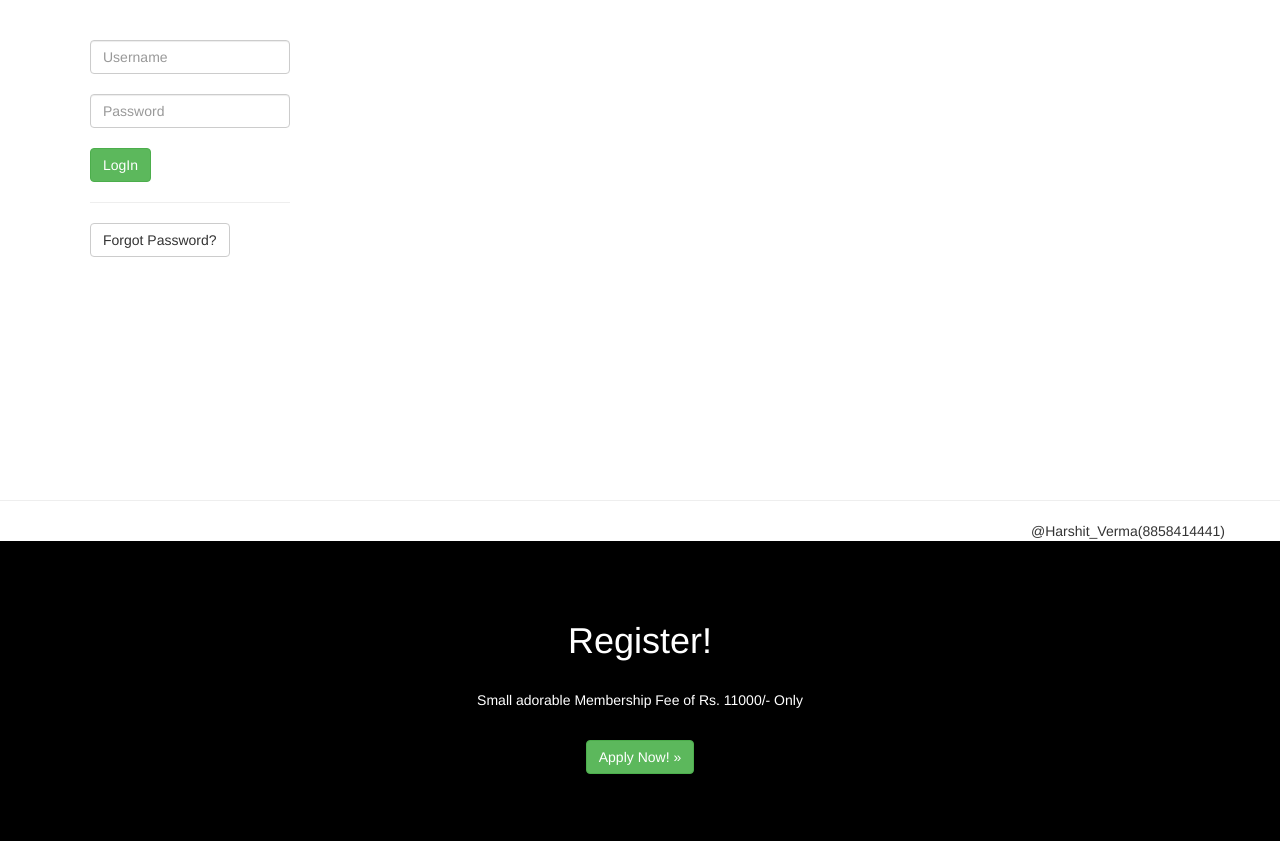
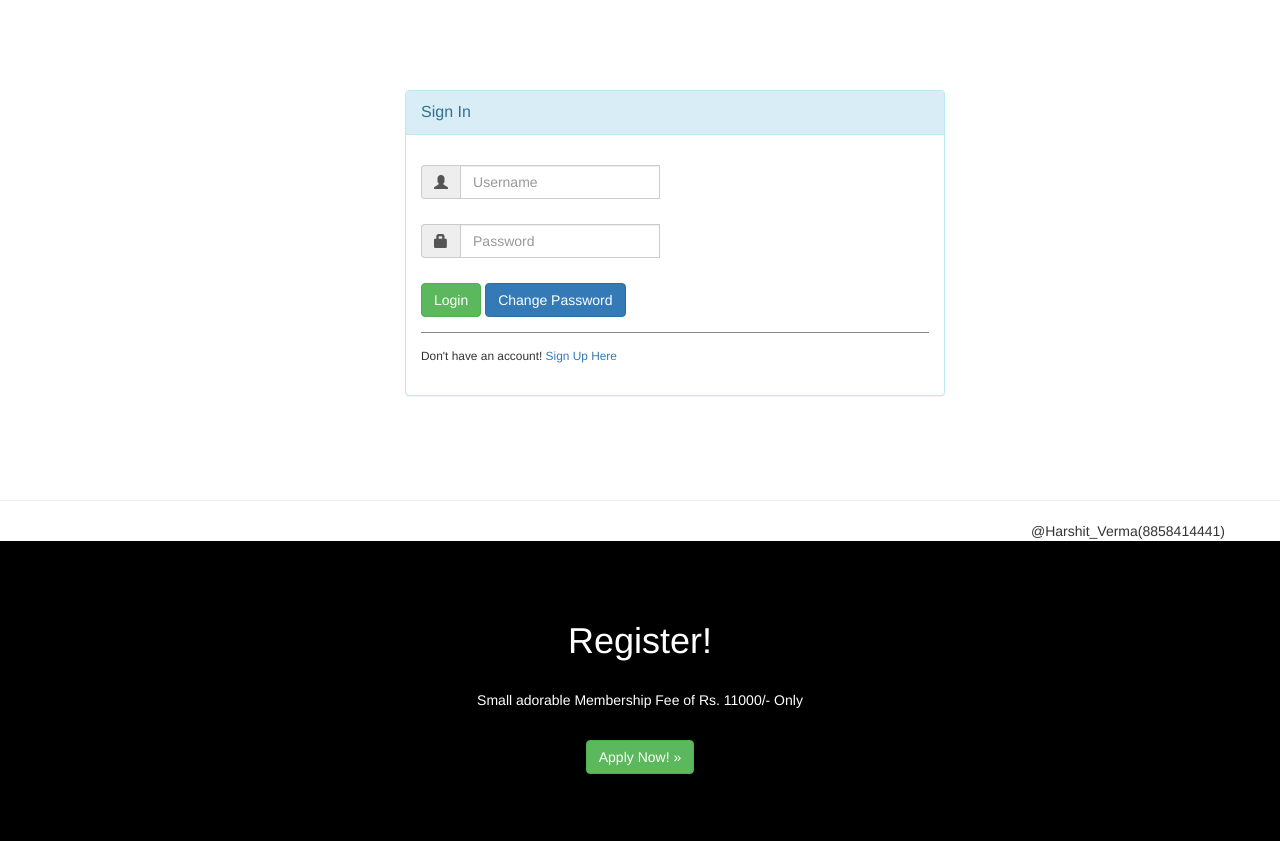
Before and after one commit to harshit8858/NHDO, a Django app: page /log_in/ in a window 1280 px wide. Shown: the part 109-950 px from the top of the page. Run offline with Django 3.2, Linux system fonts and the light colour scheme; some libraries are stand-ins or nearby versions.

Commit message:
login,signup frontend

```diff
--- a/templates/base1.html
+++ b/templates/base1.html
@@ -420,6 +420,11 @@
 							Dashboard </a>
 						</li>
 						<li>
+							<a href="{% url 'change_password' %}">
+							<i class="glyphicon glyphicon-bonus"></i>
+							Change Password</a>
+						</li>
+						<li>
 							<a href="{% url 'update_kyc' %}">
 							<i class="glyphicon glyphicon-user"></i>
 							Update KYC</a>
@@ -448,11 +453,6 @@
 							<a href="{% url 'referal_level' %}">
 							<i class="glyphicon glyphicon-signal"></i>
 							Referal Level</a>
-						</li>
-						<li>
-							<a href="{% url 'direct_bonus' %}">
-							<i class="glyphicon glyphicon-bonus"></i>
-							Direct Bonus</a>
 						</li>
 						<li>
 							<a href="{% url 'summary' %}">
--- a/templates/dashboard/dashboard.html
+++ b/templates/dashboard/dashboard.html
@@ -22,10 +22,10 @@
         <hr />
         <b>Profile Pic:</b>
         {% if i.profile_pic %}
-        <img src="{{i.profile_pic.url}}" width="10%px" height="200px" /><br><br>
+        <img src="{{i.profile_pic.url}}" width="200px" height="200px" /><br><br>
         {% endif %}<br/>
         <a href="{% url 'edit_profile' i.id %}" class="btn btn-info">Edit Details</a>
-        <hr />
+        <hr class="colorgraph" />
 
     {% endifequal %}
 {% endfor %}
--- a/templates/nhdo_main/login.html
+++ b/templates/nhdo_main/login.html
@@ -4,13 +4,72 @@
     {% load staticfiles %}
    <link rel="stylesheet" href="{% static 'css/bootstrap.min.css' %}" />
 
-<form method='post' action="{% url 'check' %}" >
-    {% csrf_token%}
-    <input type="text" name="username" placeholder="Username" class="form-control" style="width:200px"><br>
-    <input type="password" name="password" placeholder="Password" class="form-control" style="width:200px"><br>
-    <input type="submit" class="btn btn-success" value="LogIn" />
-    <hr align="left" width="200px">
-    <a href="{% url 'password_reset' %}" class="btn btn-default">Forgot Password?</a>
-</form>
+<!--<form method='post' action="{% url 'check' %}" >-->
+    <!--{% csrf_token%}-->
+    <!--<input type="text" name="username" placeholder="Username" class="form-control" style="width:200px"><br>-->
+    <!--<input type="password" name="password" placeholder="Password" class="form-control" style="width:200px"><br>-->
+    <!--<input type="submit" class="btn btn-success" value="LogIn" />-->
+    <!--<hr align="left" width="200px">-->
+    <!--<a href="{% url 'password_reset' %}" class="btn btn-default">Forgot Password?</a>-->
+<!--</form>-->
+
+
+
+
+ <div class="container">
+        <div id="loginbox" style="margin-top:50px;" class="mainbox col-md-6 col-md-offset-3 col-sm-8 col-sm-offset-2">
+            <div class="panel panel-info" >
+                    <div class="panel-heading">
+                        <div class="panel-title">Sign In</div>
+                    </div>
+
+                    <div style="padding-top:30px" class="panel-body" >
+
+                        <div style="display:none" id="login-alert" class="alert alert-danger col-sm-12"></div>
+
+                        <form id="loginform" class="form-horizontal" method="post" action="{% url 'check' %}">
+                            {% csrf_token %}
+
+                            <div style="margin-bottom: 25px" class="input-group">
+                                <span class="input-group-addon"><i class="glyphicon glyphicon-user"></i></span>
+                                <input type="text" name="username" placeholder="Username" class="form-control" style="width:200px"><br>
+                            </div>
+
+                            <div style="margin-bottom: 25px" class="input-group">
+                                <span class="input-group-addon"><i class="glyphicon glyphicon-lock"></i></span>
+                                <input type="password" name="password" placeholder="Password" class="form-control" style="width:200px"><br>
+                            </div>
+
+                            <div style="margin-top:10px" class="form-group">
+                                    <!-- Button -->
+
+                                <div class="col-sm-12 controls">
+                                  <button class="btn btn-success">Login  </button>
+                                  <a id="btn-fblogin" href="{% url 'change_password' %}" class="btn btn-primary">Change Password</a>
+
+                                </div>
+                            </div>
+
+
+                                <div class="form-group">
+                                    <div class="col-md-12 control">
+                                        <div style="border-top: 1px solid#888; padding-top:15px; font-size:85%" >
+                                            Don't have an account!
+                                        <a href="{% url 'signup' %}">
+                                            Sign Up Here
+                                        </a>
+                                        </div>
+                                    </div>
+                                </div>
+                            </form>
+
+                        </div>
+                    </div>
+        </div>
+    </div>
+
+
+
+
 
 {% endblock %}
```
Also changed, not shown: templates/nhdo_main/signup.html (+36 -0 lines), db.sqlite3.
